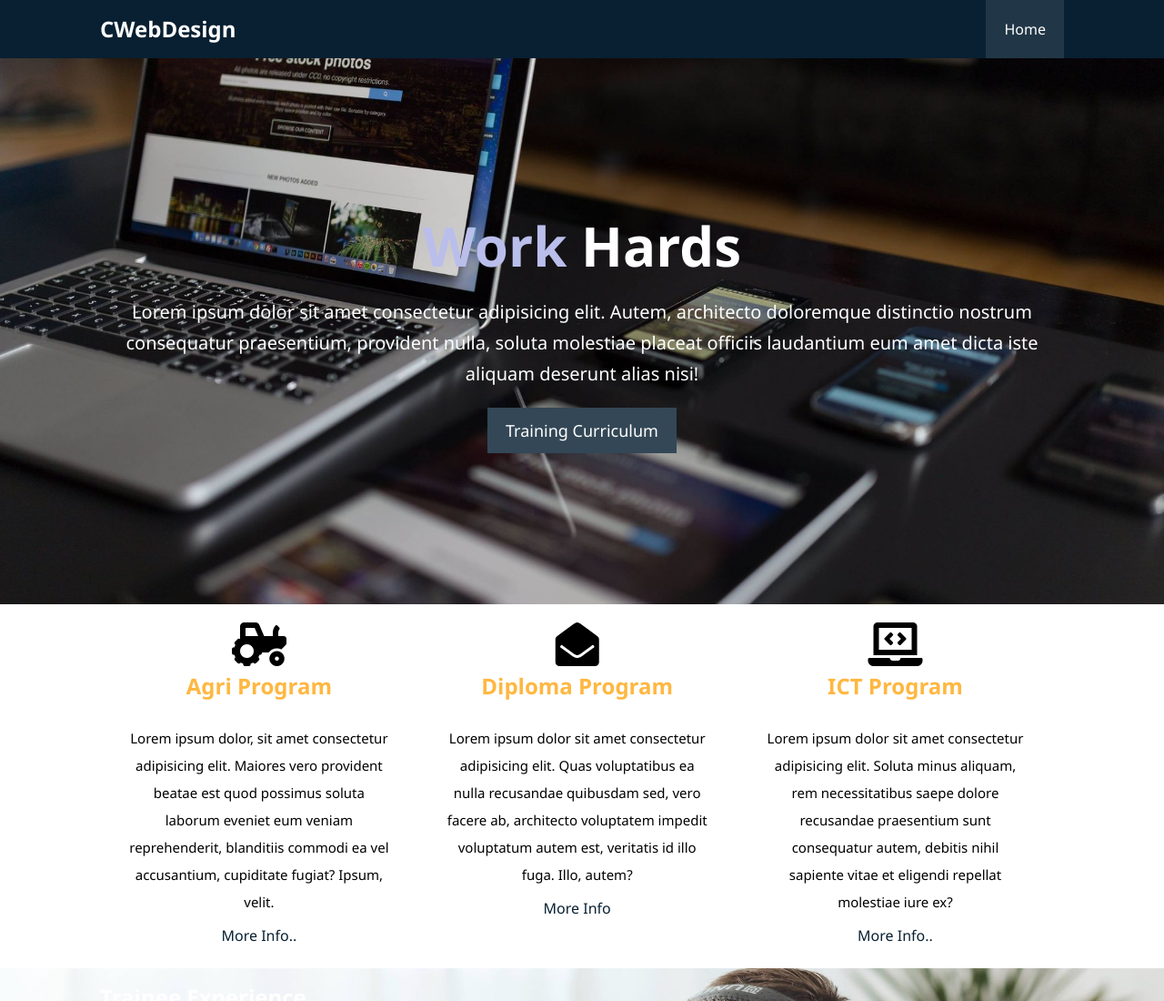
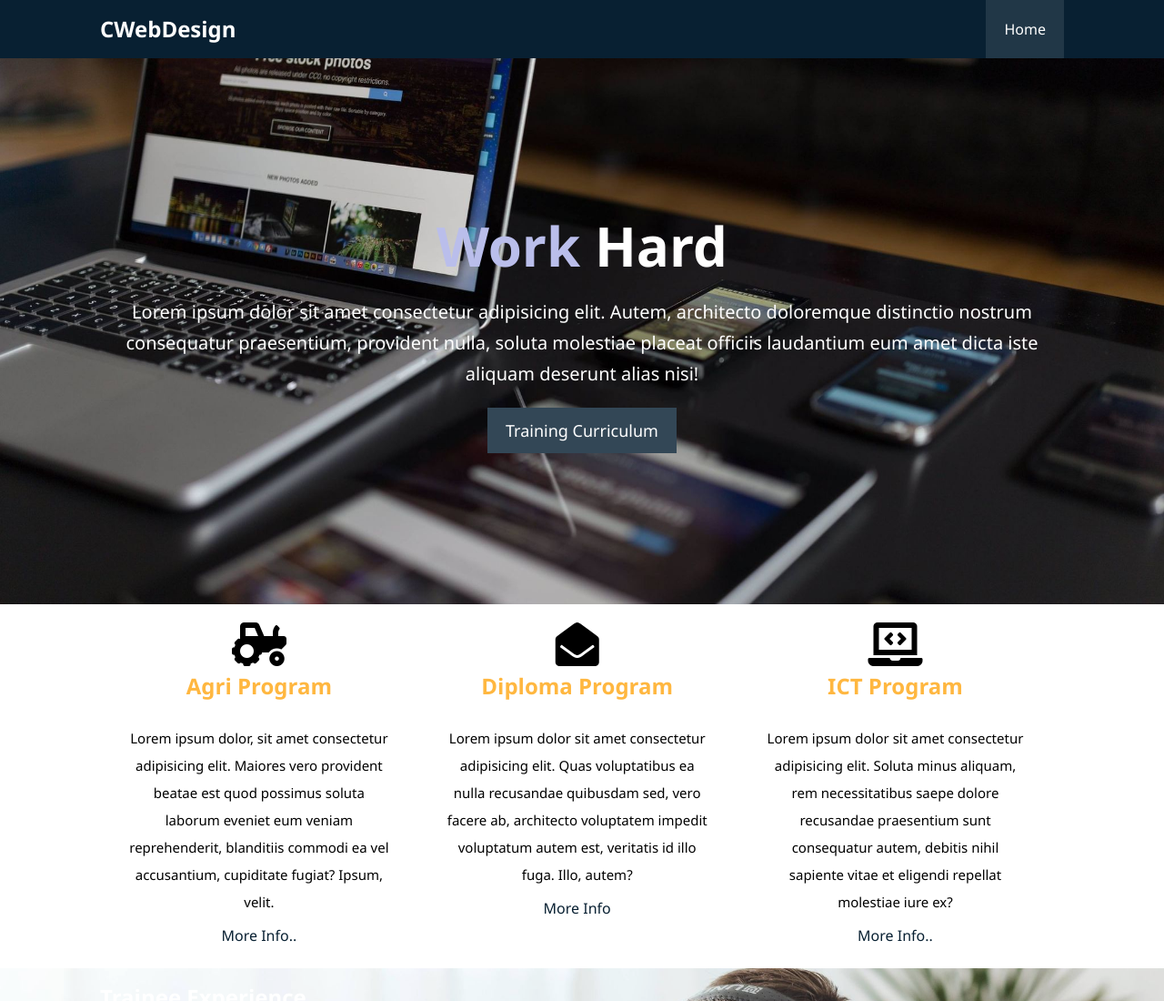
Before and after one commit to marinamuli/ARCHMMMULI, a plain HTML site: page index.html in a window 1280 px wide. Shown: the top 1100 px of the page at 91% size. Drawn offline with Linux system fonts and the light colour scheme.

Commit message:
update index.html

```diff
--- a/index.html
+++ b/index.html
@@ -28,7 +28,7 @@
       </nav>
       <section id="hero">
         <div class="hero-content">
-          <h1><span class="primary-text">Work</span> Hards</h1>
+          <h1><span class="primary-text">Work</span> Hard</h1>
           <p class="text-lead container">
             Lorem ipsum dolor sit amet consectetur adipisicing elit. Autem,
             architecto doloremque distinctio nostrum consequatur praesentium,
```
